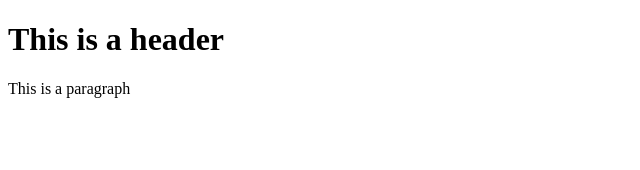
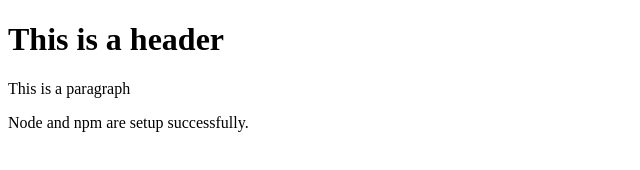
Before and after one commit to 3301tahir/git-test, a website: page index.html in a window 1280 px wide. Shown: the whole page, without its empty margins (0-640 px from the left). Drawn offline with Linux system fonts and the light colour scheme.

Commit message:
Finish node.js and and lite-server setup with npm

```diff
--- a/index.html
+++ b/index.html
@@ -9,6 +9,8 @@
     <h1>This is a header</h1>
     <p>This is a paragraph</p>
 
+    <p>Node and npm are setup successfully.</p>
+
     <script>
         var foo;
     </script>
```
Also changed, not shown: package.json (added, +24 -0 lines), 2 other files.
